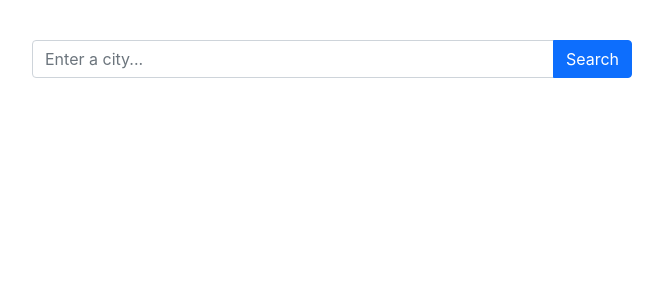
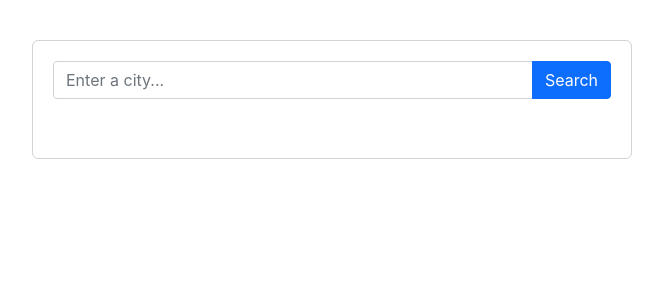
Before and after one commit to Sera-iso/React_Weather_APP, a React (Create React App) app: page / in a window 1280 px wide. Shown: the top 300 px of the page, without its empty margins (308-971 px from the left). Built offline with nearby package versions, Linux system fonts and the light colour scheme.

Commit message:
Implemented API calls for city, temperature, weather icon and weather conditions

```diff
--- a/src/Search.css
+++ b/src/Search.css
@@ -1,9 +1,13 @@
-.Search form {
-    text-align: center;
+.Search {
+    border: 1px solid lightgray;
+    border-radius: 6px;
+    max-width: 600px;
     display: block;
-    max-width: 600px;
     margin: 0 auto;
     width: 90%;
+}
+.Search form {
+    margin: 20px;
 }
 
 .Search ul {
--- a/src/Search.js
+++ b/src/Search.js
@@ -9,13 +9,13 @@ export default function Search() {
   function fetchWeatherData(response) {
     let city = response.data.name;
     let temp = response.data.main.temp;
-    let icon = response.data.weather.icon;
+    let icon = response.data.weather[0].icon;
     let iconUrl = `https://openweathermap.org/img/wn/${icon}@2x.png`;
     let description = response.data.weather.description;
-    let condition = response.data.weather.main;
+    let condition = response.data.weather[0].main;
     let results = (<ul>
-      <li>{city}</li>
-      <li>{Math.round(temp)}°<sup>C | F</sup></li>
+      <li><h1>{city}</h1></li>
+      <li><h2>{Math.round(temp)}°C</h2></li>
       <li><img src={iconUrl} alt={description} />{condition}</li>
     </ul>);
     setWeather(results);
@@ -41,6 +41,7 @@ export default function Search() {
           <input type="submit" className="btn btn-primary" value="Search" />
         </div>
       </form>
+      <br />
       {weather}
     </div>
   )
```
Also changed, not shown: 1 other file (tests, documents, lock files or other folders).
